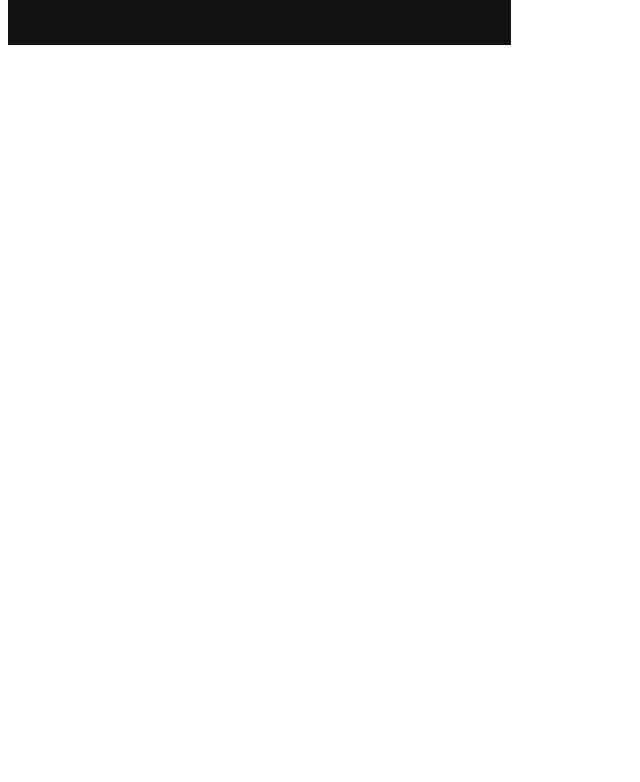
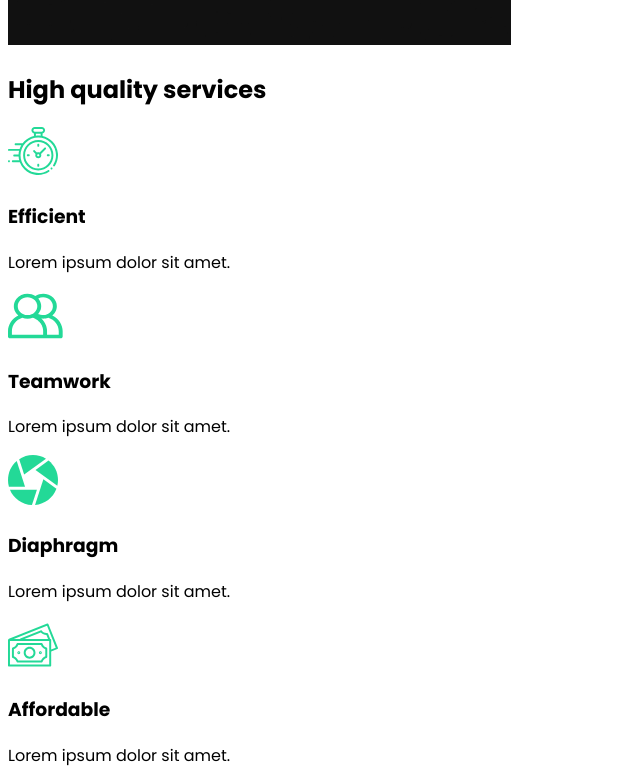
Before and after one commit to bishwaskharel/myportfolio, a React (Create React App) app: page / in a window 1280 px wide. Shown: the part 960-1742 px from the top of the page, without its empty margins (0-640 px from the left). Before the commit the page ends 1020 px from the top, so only its background shows below. Built offline with nearby package versions, Linux system fonts and the light colour scheme.

Commit message:
Services Section in About us page

```diff
--- /dev/null
+++ b/src/components/ServicesSection.js
@@ -0,0 +1,54 @@
+import React from "react";
+// Import Icons
+import clock from "../img/clock.svg";
+import diaphragm from "../img/diaphragm.svg";
+import money from "../img/money.svg";
+import teamwork from "../img/teamwork.svg";
+import home2 from "../img/home2.png";
+
+const ServicesSection = () => {
+  return (
+    <div className="services">
+      <div className="description">
+        <h2>
+          High <span>quality</span> services
+        </h2>
+        <div className="cards">
+          <div className="card">
+            <div className="icon">
+              <img src={clock} alt="" />
+              <h3>Efficient</h3>
+            </div>
+            <p>Lorem ipsum dolor sit amet.</p>
+          </div>
+          <div className="card">
+            <div className="icon">
+              <img src={teamwork} alt="" />
+              <h3>Teamwork</h3>
+            </div>
+            <p>Lorem ipsum dolor sit amet.</p>
+          </div>
+          <div className="card">
+            <div className="icon">
+              <img src={diaphragm} alt="" />
+              <h3>Diaphragm</h3>
+            </div>
+            <p>Lorem ipsum dolor sit amet.</p>
+          </div>
+          <div className="card">
+            <div className="icon">
+              <img src={money} alt="" />
+              <h3>Affordable</h3>
+            </div>
+            <p>Lorem ipsum dolor sit amet.</p>
+          </div>
+        </div>
+      </div>
+      <div className="image">
+        <img src={home2} alt="" />
+      </div>
+    </div>
+  );
+};
+
+export default ServicesSection;
--- a/src/pages/AboutUs.js
+++ b/src/pages/AboutUs.js
@@ -1,11 +1,13 @@
 import React from "react";
 // Import About Components
 import AboutSection from "../components/AboutSection";
+import ServicesSection from "../components/ServicesSection";
 
 const AboutUs = () => {
   return (
     <div>
       <AboutSection />
+      <ServicesSection />
     </div>
   );
 };
```
